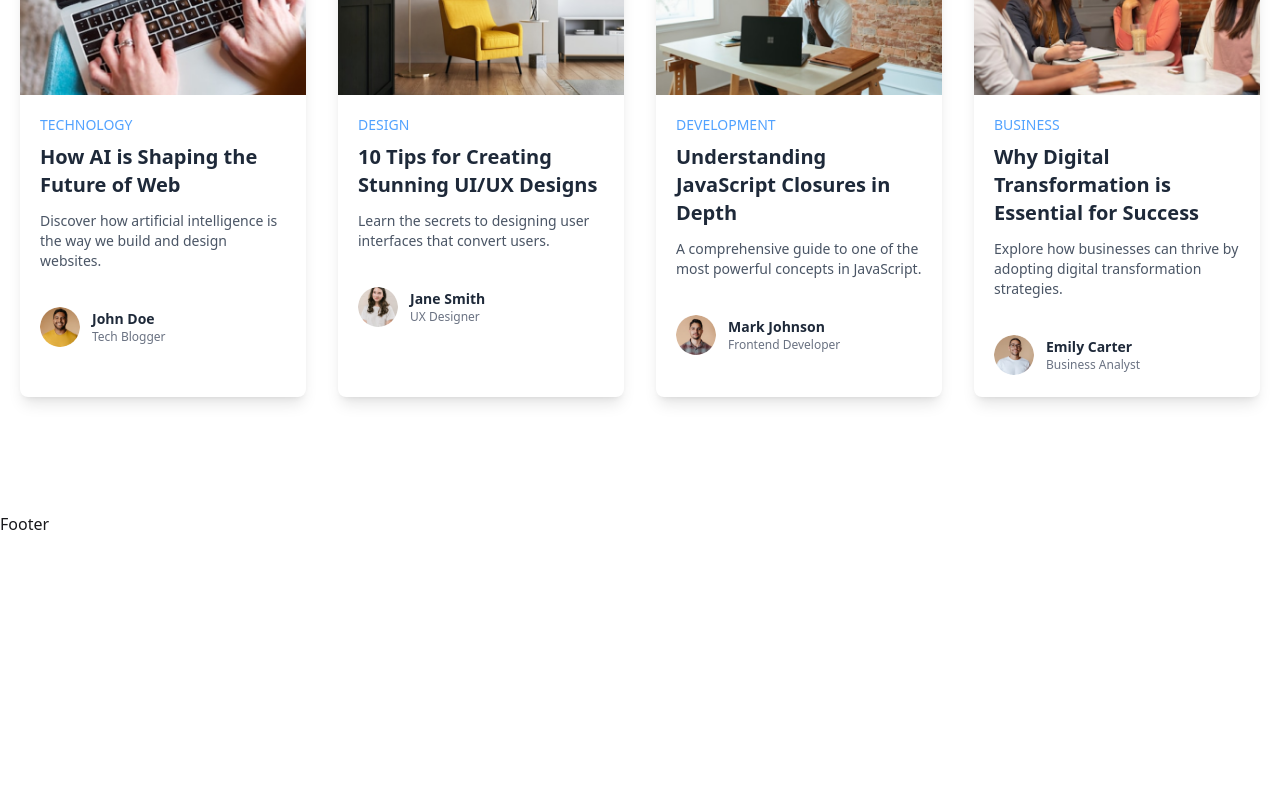
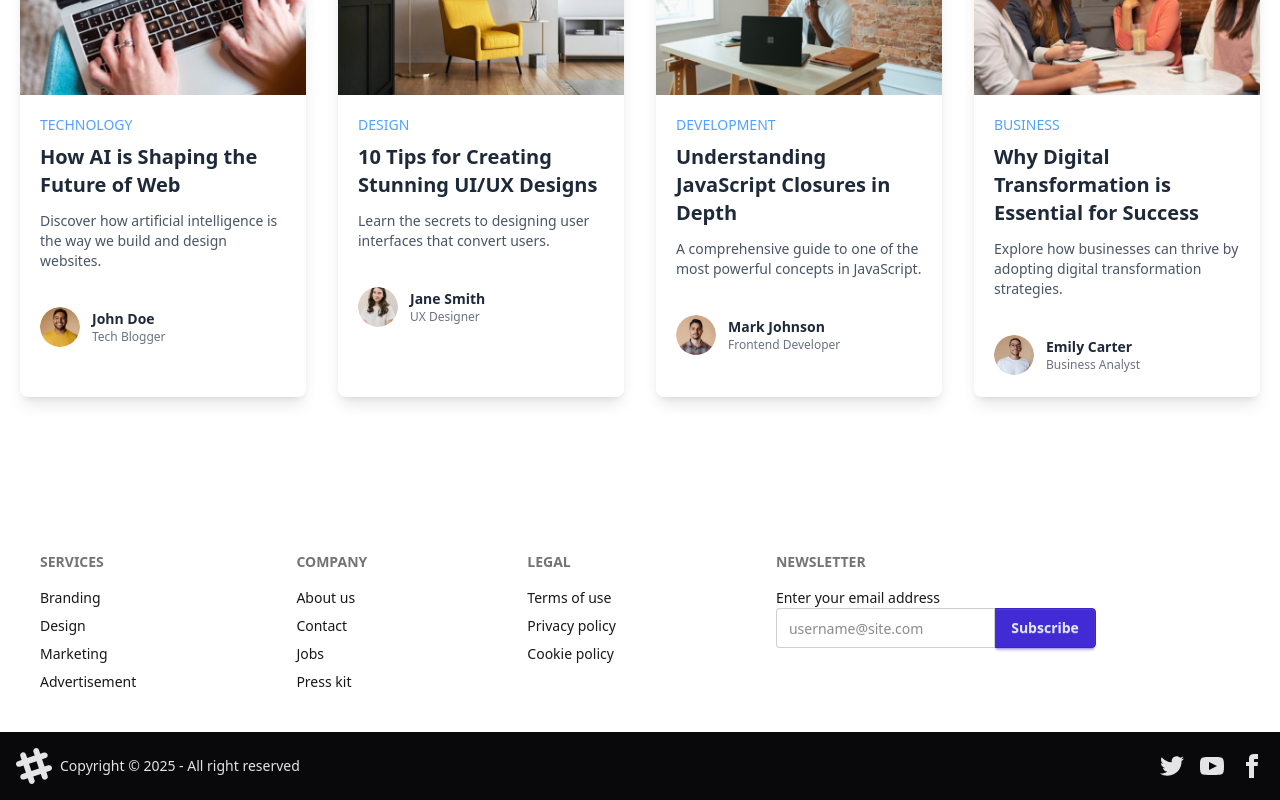
Before and after one commit to ahassh1/react-router-agency, a React (Vite) app: page /blogs in a window 1280 px wide. Shown: the part 353-1153 px from the top of the page. Before the commit the page ends 889 px from the top, so only its background shows below. Built offline with nearby package versions, Linux system fonts and the light colour scheme.

Commit message:
footer done

```diff
--- a/src/components/Footer.jsx
+++ b/src/components/Footer.jsx
@@ -1,7 +1,97 @@
 import React from "react";
 
 const Footer = () => {
-  return <div>Footer</div>;
+  return (
+    <footer className="max-w-screen-2xl container mx-auto">
+      <div className="footer sm:footer-horizontal bg-white text-base-content p-10">
+        <nav>
+          <h6 className="footer-title">Services</h6>
+          <a className="link link-hover">Branding</a>
+          <a className="link link-hover">Design</a>
+          <a className="link link-hover">Marketing</a>
+          <a className="link link-hover">Advertisement</a>
+        </nav>
+        <nav>
+          <h6 className="footer-title">Company</h6>
+          <a className="link link-hover">About us</a>
+          <a className="link link-hover">Contact</a>
+          <a className="link link-hover">Jobs</a>
+          <a className="link link-hover">Press kit</a>
+        </nav>
+        <nav>
+          <h6 className="footer-title">Legal</h6>
+          <a className="link link-hover">Terms of use</a>
+          <a className="link link-hover">Privacy policy</a>
+          <a className="link link-hover">Cookie policy</a>
+        </nav>
+        <form>
+          <h6 className="footer-title">Newsletter</h6>
+          <fieldset className="w-80">
+            <label>Enter your email address</label>
+            <div className="join">
+              <input
+                type="text"
+                placeholder="username@site.com"
+                className="input input-bordered join-item"
+              />
+              <button className="btn btn-primary join-item">Subscribe</button>
+            </div>
+          </fieldset>
+        </form>
+      </div>
+      <div className="footer sm:footer-horizontal bg-neutral text-neutral-content items-center p-4">
+        <aside className="grid-flow-col items-center">
+          <svg
+            width="36"
+            height="36"
+            viewBox="0 0 24 24"
+            xmlns="http://www.w3.org/2000/svg"
+            fillRule="evenodd"
+            clipRule="evenodd"
+            className="fill-current"
+          >
+            <path d="M22.672 15.226l-2.432.811.841 2.515c.33 1.019-.209 2.127-1.23 2.456-1.15.325-2.148-.321-2.463-1.226l-.84-2.518-5.013 1.677.84 2.517c.391 1.203-.434 2.542-1.831 2.542-.88 0-1.601-.564-1.86-1.314l-.842-2.516-2.431.809c-1.135.328-2.145-.317-2.463-1.229-.329-1.018.211-2.127 1.231-2.456l2.432-.809-1.621-4.823-2.432.808c-1.355.384-2.558-.59-2.558-1.839 0-.817.509-1.582 1.327-1.846l2.433-.809-.842-2.515c-.33-1.02.211-2.129 1.232-2.458 1.02-.329 2.13.209 2.461 1.229l.842 2.515 5.011-1.677-.839-2.517c-.403-1.238.484-2.553 1.843-2.553.819 0 1.585.509 1.85 1.326l.841 2.517 2.431-.81c1.02-.33 2.131.211 2.461 1.229.332 1.018-.21 2.126-1.23 2.456l-2.433.809 1.622 4.823 2.433-.809c1.242-.401 2.557.484 2.557 1.838 0 .819-.51 1.583-1.328 1.847m-8.992-6.428l-5.01 1.675 1.619 4.828 5.011-1.674-1.62-4.829z"></path>
+          </svg>
+          <p>Copyright © {new Date().getFullYear()} - All right reserved</p>
+        </aside>
+        <nav className="grid-flow-col gap-4 md:place-self-center md:justify-self-end">
+          <a>
+            <svg
+              xmlns="http://www.w3.org/2000/svg"
+              width="24"
+              height="24"
+              viewBox="0 0 24 24"
+              className="fill-current"
+            >
+              <path d="M24 4.557c-.883.392-1.832.656-2.828.775 1.017-.609 1.798-1.574 2.165-2.724-.951.564-2.005.974-3.127 1.195-.897-.957-2.178-1.555-3.594-1.555-3.179 0-5.515 2.966-4.797 6.045-4.091-.205-7.719-2.165-10.148-5.144-1.29 2.213-.669 5.108 1.523 6.574-.806-.026-1.566-.247-2.229-.616-.054 2.281 1.581 4.415 3.949 4.89-.693.188-1.452.232-2.224.084.626 1.956 2.444 3.379 4.6 3.419-2.07 1.623-4.678 2.348-7.29 2.04 2.179 1.397 4.768 2.212 7.548 2.212 9.142 0 14.307-7.721 13.995-14.646.962-.695 1.797-1.562 2.457-2.549z"></path>
+            </svg>
+          </a>
+          <a>
+            <svg
+              xmlns="http://www.w3.org/2000/svg"
+              width="24"
+              height="24"
+              viewBox="0 0 24 24"
+              className="fill-current"
+            >
+              <path d="M19.615 3.184c-3.604-.246-11.631-.245-15.23 0-3.897.266-4.356 2.62-4.385 8.816.029 6.185.484 8.549 4.385 8.816 3.6.245 11.626.246 15.23 0 3.897-.266 4.356-2.62 4.385-8.816-.029-6.185-.484-8.549-4.385-8.816zm-10.615 12.816v-8l8 3.993-8 4.007z"></path>
+            </svg>
+          </a>
+          <a>
+            <svg
+              xmlns="http://www.w3.org/2000/svg"
+              width="24"
+              height="24"
+              viewBox="0 0 24 24"
+              className="fill-current"
+            >
+              <path d="M9 8h-3v4h3v12h5v-12h3.642l.358-4h-4v-1.667c0-.955.192-1.333 1.115-1.333h2.885v-5h-3.808c-3.596 0-5.192 1.583-5.192 4.615v3.385z"></path>
+            </svg>
+          </a>
+        </nav>
+      </div>
+    </footer>
+  );
 };
 
 export default Footer;
--- a/src/main.jsx
+++ b/src/main.jsx
@@ -7,6 +7,7 @@
 import Contact from "./pages/contact/Contact";
 
 import Blogs from "./pages/blog/Blogs";
+import Services from "./pages/home/Services";
 
 const router = createBrowserRouter([
   {
@@ -16,6 +17,7 @@
       { path: "/", element: <Home /> },
       { path: "/contact", element: <Contact /> },
       { path: "/blogs", element: <Blogs /> },
+      { path: "/services", element: <Services /> },
     ],
   },
 ]);
--- a/src/pages/home/FAQs.jsx
+++ b/src/pages/home/FAQs.jsx
@@ -57,7 +57,7 @@
         {faqs.map((faq) => (
           <div
             key={faq.id}
-            className="border bg-white border-gray-200 mb-4 hover:bg-gray-50 transition duration-200"
+            className="border bg-white border-gray-200 mb-4 transition duration-200"
           >
             {/* quesiton section */}
             <div
```
